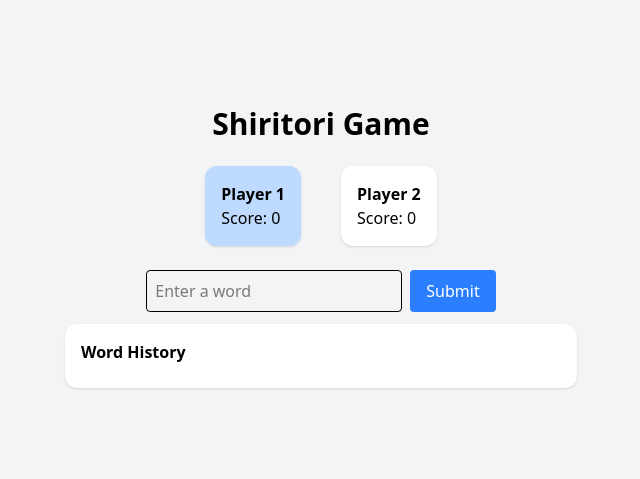
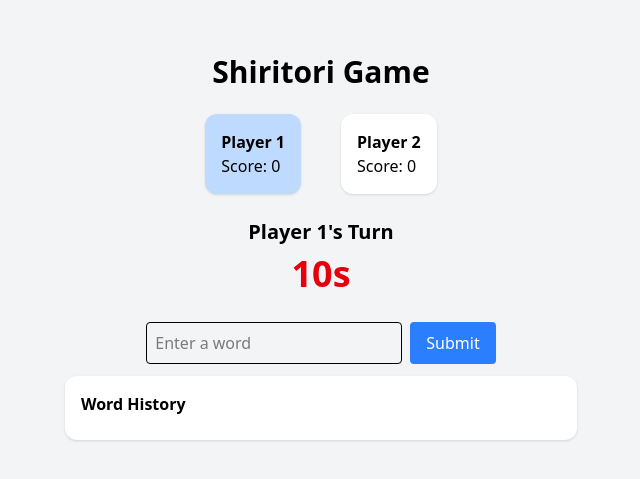
Before and after one commit to abdullaalfahad/shiritori-game-react, a React (Vite) app: page / in a window 1280 px wide. Shown: the part 153-632 px from the top of the page, without its empty margins (319-959 px from the left). Built offline with nearby package versions, Linux system fonts and the light colour scheme.

Commit message:
feat: add countdown timer component with per-turn timeout handling

```diff
--- a/src/App.jsx
+++ b/src/App.jsx
@@ -1,6 +1,7 @@
 import { useState } from 'react';
 import { validateWord } from './utils/validation';
 import { isValidEnglishWord } from './utils/api';
+import Timer from './components/Timer';
 
 function App() {
   const [players, setPlayers] = useState([
@@ -12,6 +13,24 @@
   const [inputWord, setInputWord] = useState('');
   const [error, setError] = useState('');
   const [lastWord, setLastWord] = useState(null);
+  const [time, setTime] = useState(15);
+  const [timerKey, setTimerKey] = useState(0);
+
+  const handleTimeout = (action) => {
+    if (action === 'tick') {
+      setTime((prev) => prev - 1);
+    } else {
+      setPlayers((prev) =>
+        prev.map((p, i) =>
+          i === currentPlayer ? { ...p, score: p.score - 1 } : p
+        )
+      );
+      setError('Time up! Point deducted.');
+      setCurrentPlayer((prev) => (prev === 0 ? 1 : 0));
+      setTime(15);
+      setTimerKey((k) => k + 1);
+    }
+  };
 
   const handleSubmit = async (e) => {
     e.preventDefault();
@@ -19,7 +38,6 @@
     if (!trimmed) return;
 
     const { valid, message } = validateWord(trimmed, wordHistory, lastWord);
-
     if (!valid) {
       setPlayers((prev) =>
         prev.map((p, i) =>
@@ -53,6 +71,8 @@
     setCurrentPlayer((prev) => (prev === 0 ? 1 : 0));
     setError('');
     setInputWord('');
+    setTime(15);
+    setTimerKey((k) => k + 1);
   };
 
   return (
@@ -73,12 +93,22 @@
         ))}
       </div>
 
+      <div className="flex flex-col items-center mb-3">
+        <h2 className="text-xl font-semibold mb-2">
+          {players[currentPlayer].name}'s Turn
+        </h2>
+        <Timer time={time} onTimeout={handleTimeout} resetKey={timerKey} />
+      </div>
+
       <form onSubmit={handleSubmit} className="flex gap-2 mb-3">
         <input
           className="border p-2 rounded w-64"
           placeholder="Enter a word"
           value={inputWord}
-          onChange={(e) => setInputWord(e.target.value)}
+          onChange={(e) => {
+            setError('');
+            setInputWord(e.target.value);
+          }}
         />
         <button
           type="submit"
--- /dev/null
+++ b/src/components/Timer.jsx
@@ -0,0 +1,16 @@
+import { useEffect } from 'react';
+
+export default function Timer({ time, onTimeout, resetKey }) {
+  useEffect(() => {
+    if (time <= 0) {
+      onTimeout();
+      return;
+    }
+    const interval = setInterval(() => {
+      onTimeout('tick');
+    }, 1000);
+    return () => clearInterval(interval);
+  }, [time, resetKey]);
+
+  return <div className="text-4xl font-bold text-red-600 mb-4">{time}s</div>;
+}
```
